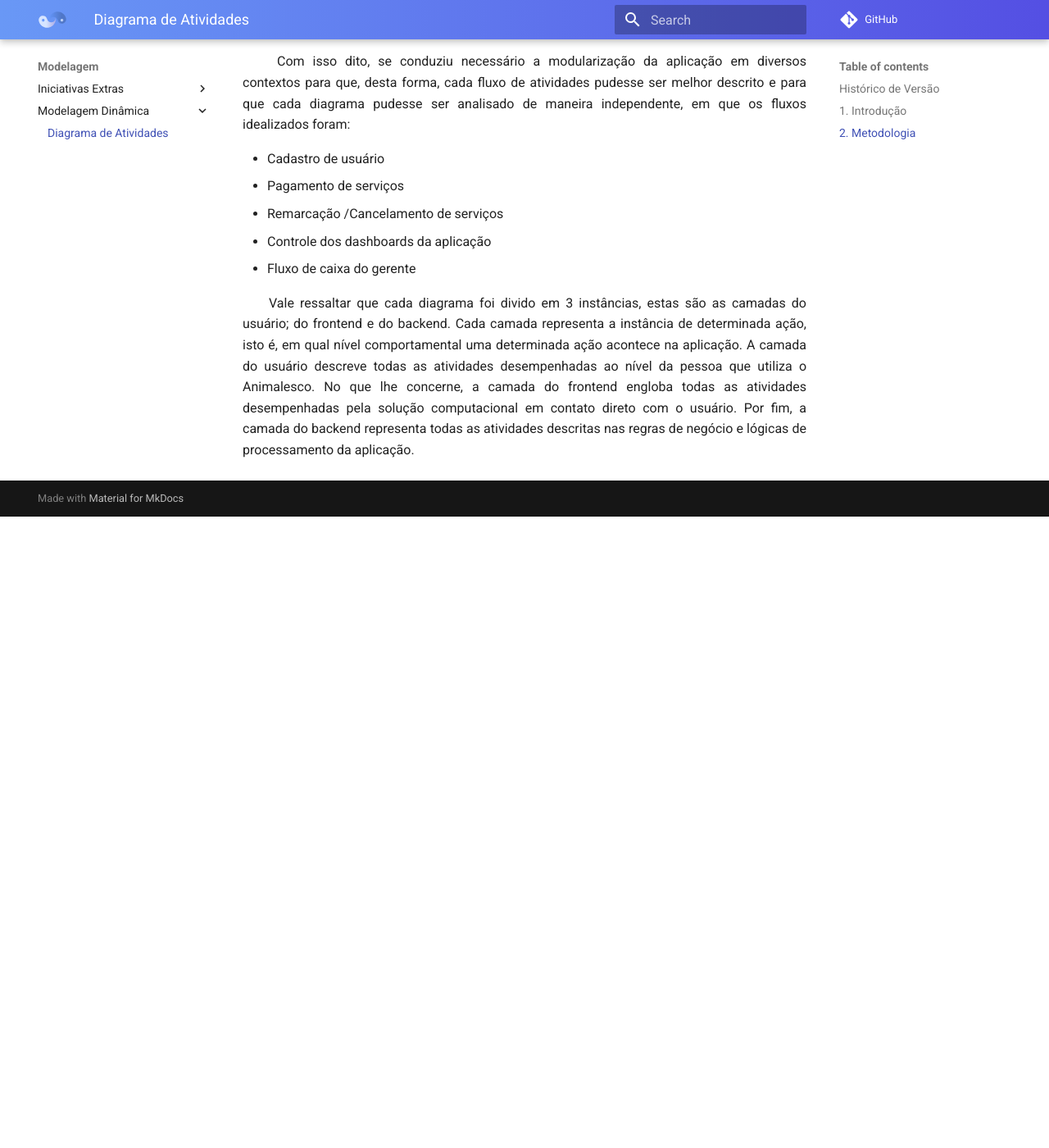
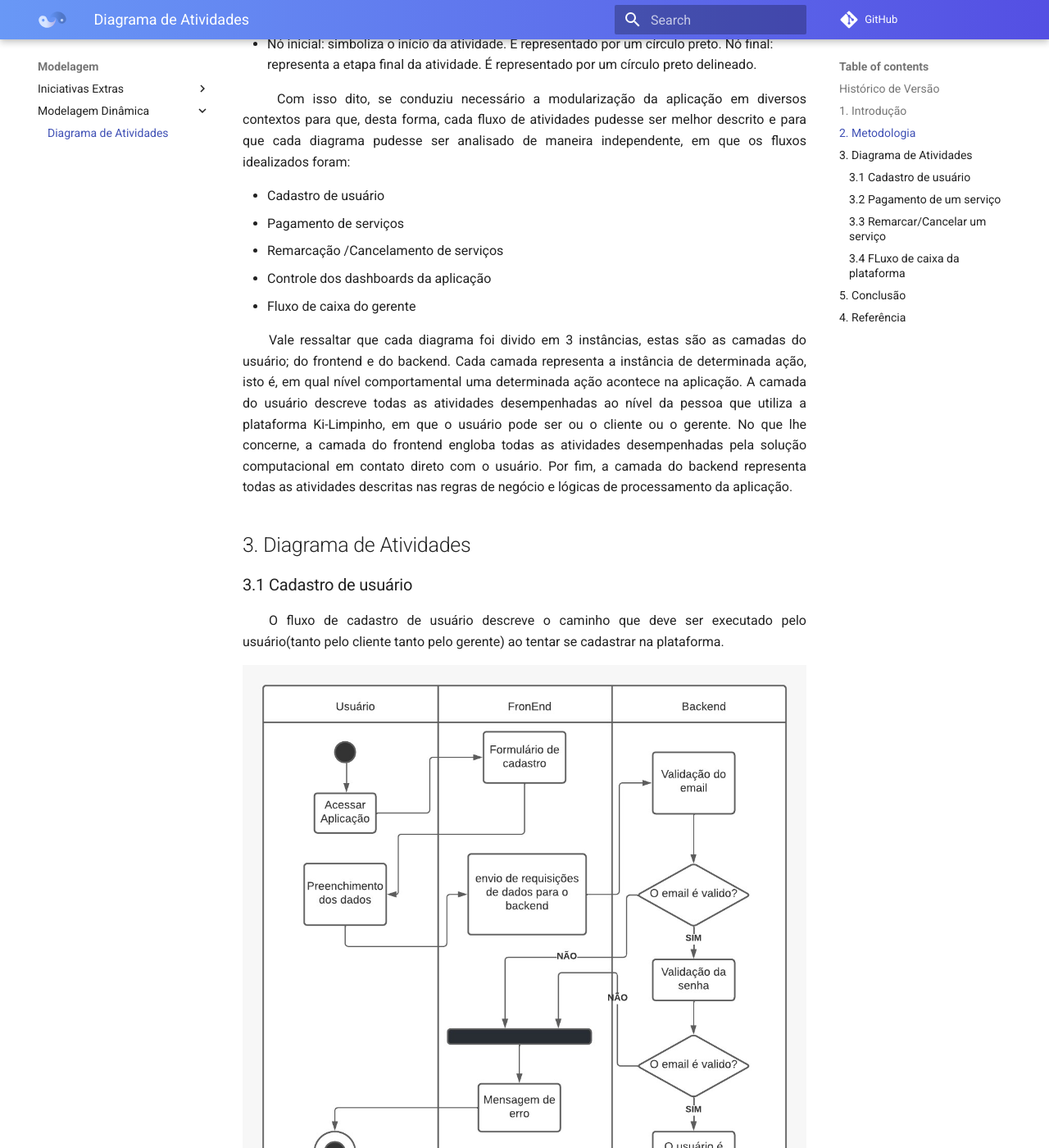
Before and after one commit to UnBArqDsw2021-2/2021.2_G2_Ki-Limpinho, an MkDocs documentation site: the page built from docs/diagrama_de_atividades.md, in a window 1280 px wide and 1400 px high, scrolled down 1059 px. Shown: the whole window at 82% size. Built offline with MkDocs 1.6.1 and Material for MkDocs 9.7.7, drawn with Linux system fonts in a browser that asks for light colours; comment, search, counter and statistics services are not loaded; before the commit the page ends 1689 px from its top, so only the background shows below that; some of the changed text lies outside the part shown.

Commit message:
docs: conlusao_do_diagrama_atividades

```diff
--- a/docs/diagrama_de_atividades.md
+++ b/docs/diagrama_de_atividades.md
@@ -5,6 +5,7 @@
 | Data | Versão | Descrição | Autor(es)|
 | -- | -- | -- | -- |
 | 11.02.2022 | 0.1 | Criação do documento | Davi Matheus |
+| 13.02.2022 | 0.1 | Adição dos diagramas de atividades | Davi Matheus |
 
 
 ## 1. Introdução
@@ -34,4 +35,84 @@ Nó final: representa a etapa final da atividade. É representado por um círcul
 - Fluxo de caixa do gerente
 
 
-<p align="justify">&emsp;&emsp;Vale ressaltar que cada diagrama foi divido em 3 instâncias, estas são as camadas do usuário; do frontend e do backend. Cada camada representa a instância de determinada ação, isto é, em qual nível comportamental uma determinada ação acontece na aplicação. A camada do usuário descreve todas as atividades desempenhadas ao nível da pessoa que utiliza o Animalesco. No que lhe concerne, a camada do frontend engloba todas as atividades desempenhadas pela solução computacional em contato direto com o usuário. Por fim, a camada do backend representa todas as atividades descritas nas regras de negócio e lógicas de processamento da aplicação.</p>
+<p align="justify">&emsp;&emsp;Vale ressaltar que cada diagrama foi divido em 3 instâncias, estas são as camadas do usuário; do frontend e do backend. Cada camada representa a instância de determinada ação, isto é, em qual nível comportamental uma determinada ação acontece na aplicação. A camada do usuário descreve todas as atividades desempenhadas ao nível da pessoa que utiliza a plataforma Ki-Limpinho, em que o usuário pode ser ou o cliente ou o gerente. No que lhe concerne, a camada do frontend engloba todas as atividades desempenhadas pela solução computacional em contato direto com o usuário. Por fim, a camada do backend representa todas as atividades descritas nas regras de negócio e lógicas de processamento da aplicação.</p>
+
+
+## 3. Diagrama de Atividades
+
+### 3.1 Cadastro de usuário
+
+
+<p align="justify">&emsp;&emsp;O fluxo de cadastro de usuário descreve o caminho que deve ser executado pelo usuário(tanto pelo cliente tanto pelo gerente) ao tentar se cadastrar na plataforma.</p>
+
+
+<p align='center'>
+    <img src='../assets/img/diagrama_atividades/cadastro_usuario.jpeg'>
+    <figcaption align='center'>
+        <b>Figura 1: Diagrama de atividades - cadastro de usuário</b>
+        <br>
+        <small>Autor: Davi Matheus.</small>
+    </figcaption>
+</p>
+
+### 3.2 Pagamento de um serviço
+
+
+<p align="justify">&emsp;&emsp;O fluxo de pagamento de um serviço  descreve o caminho percorrido pelo usuário, este já deve estar devidamente cadastrado na aplicação, ao executar a tarefa de agendar um serviço e depois todo o processo do pagamento na plataforma. </p>
+
+
+<p align='center'>
+    <img src='../assets/img/diagrama_atividades/pagamento_servico.jpeg'>
+    <figcaption align='center'>
+        <b>Figura 2: Diagrama de atividades - Pagamento de um serviço</b>
+        <br>
+        <small>Autor: Davi Matheus.</small>
+    </figcaption>
+</p>
+
+### 3.3 Remarcar/Cancelar um serviço
+
+
+<p align="justify">&emsp;&emsp;O fluxo de cancelamento ou de remarcação de uma lavagem descreve o caminho percorrido pelo cliente ao tentar alterar a data de um serviço previamente agendado, ou ate mesmo cancela-lo. Em que para realizar esta tarefa este cliente já deve estar cadastrado e vinculado a plataforma, e também é importante informar essa ação e única não podendo ser alterada posteriormente. </p>
+
+
+
+
+<p align='center'>
+    <img src='../assets/img/diagrama_atividades/cancelamento_ou_remarcar.jpeg'>
+    <figcaption align='center'>
+        <b>Figura 3: Diagrama de atividades - Remarcar/Cancelar um serviço </b>
+        <br>
+        <small>Autor: Davi Matheus.</small>
+    </figcaption>
+</p>
+
+### 3.4 FLuxo de caixa da plataforma
+
+
+<p align="justify">&emsp;&emsp;O diagrama de controle de caixa do lava-jato descreve o fluxo de atividades percorrido pelo gerente através da utilização do ‘website’ para o controle das despesas fixas e variáveis(mensais) que um determinado lava-jato precisa gerenciar para assim conseguir gerar um lucro.</p>
+
+
+<p align='center'>
+    <img src='../assets/img/diagrama_atividades/fluxo_de_caixa.jpeg'>
+    <figcaption align='center'>
+        <b>Figura 4: Diagrama de atividades - FLuxo de caixa </b>
+        <br>
+        <small>Autor: Davi Matheus.</small>
+    </figcaption>
+</p>
+
+
+## 5. Conclusão
+
+
+<p align="justify">&emsp;&emsp;A partir da realização dos diagramas de atividades foi-se capaz além de entender melhor o fluxo da plataforma em geral, e identificar melhoras maneiras para a obtenção do resultado naquela específica tarefa, também conseguiu entender o projeto Ki-limpinho a níveis comportamentais.</p>
+
+
+## 4. Referência
+
+1. Activity Diagrams. **UML Diagrams**. Disponível em: https://www.uml-diagrams.org/activity-diagrams.html (Último acesso em 12/02/2022)
+
+2. SERRANO, Milene. Arquitetura e Desenho de Software AULA - DIAGRAMA DE ATIVIDADES (Último acesso em 13/02/2022)
+
+3. "O que é diagrama de atividades UML?". **Lucidchart**. https://www.lucidchart.com/pages/pt/o-que-e-diagrama-de-atividades-uml (Último acesso em 14/08/2022)
```
Also changed, not shown: docs/assets/img/diagrama_atividades/cadastro_usuario.jpeg (added), docs/assets/img/diagrama_atividades/cancelamento_ou_remarcar.jpeg (added), docs/assets/img/diagrama_atividades/fluxo_de_caixa.jpeg (added), docs/assets/img/diagrama_atividades/pagamento_servico.jpeg (added).
